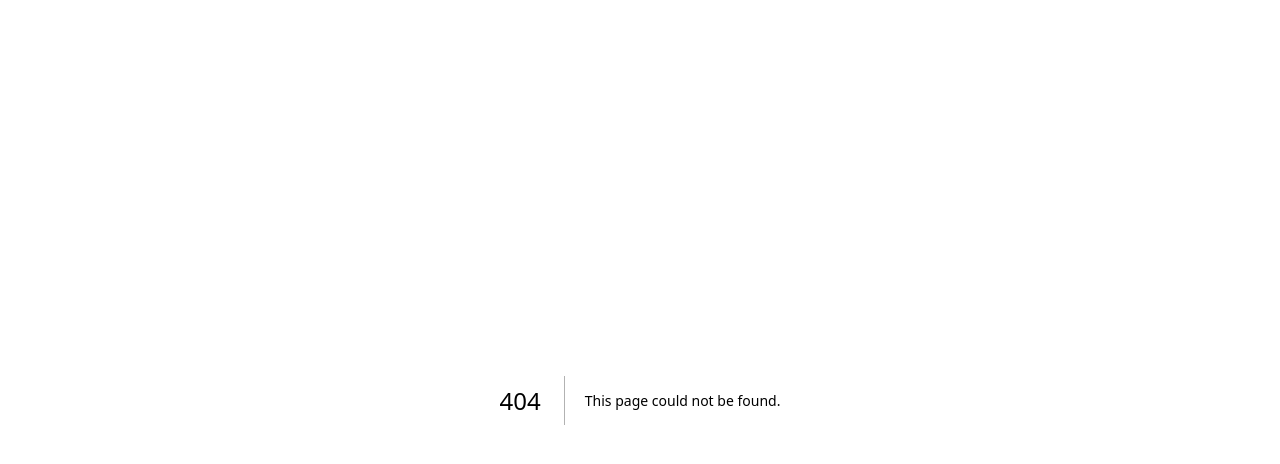
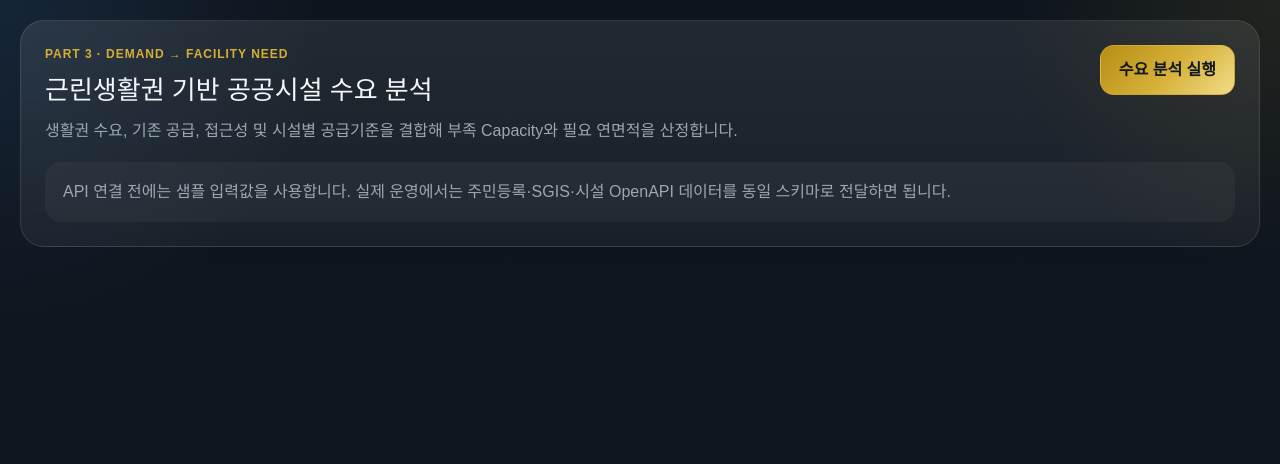
Before and after one commit to bannyjuya-arch/inrealtylab-investment, a Next.js app: page /part3-demand in a window 1280 px wide. Before the commit this address had no page. Shown: the top 464 px of the page. Built offline with nearby package versions, Linux system fonts and the light colour scheme.

Commit message:
feat: add standalone Part 3 demand module page

```diff
--- /dev/null
+++ b/app/part3-demand/page.tsx
@@ -0,0 +1,18 @@
+import Part3DemandModule from "../components/Part3DemandModule";
+
+export default function Part3DemandPage() {
+  return (
+    <main
+      style={{
+        minHeight: "100vh",
+        background:
+          "radial-gradient(circle at top left, rgba(86,169,255,0.12), transparent 22%), radial-gradient(circle at top right, rgba(212,175,55,0.10), transparent 18%), linear-gradient(180deg, #0d141c 0%, #101720 100%)",
+        padding: 20,
+      }}
+    >
+      <div style={{ maxWidth: 1600, margin: "0 auto" }}>
+        <Part3DemandModule />
+      </div>
+    </main>
+  );
+}
```
